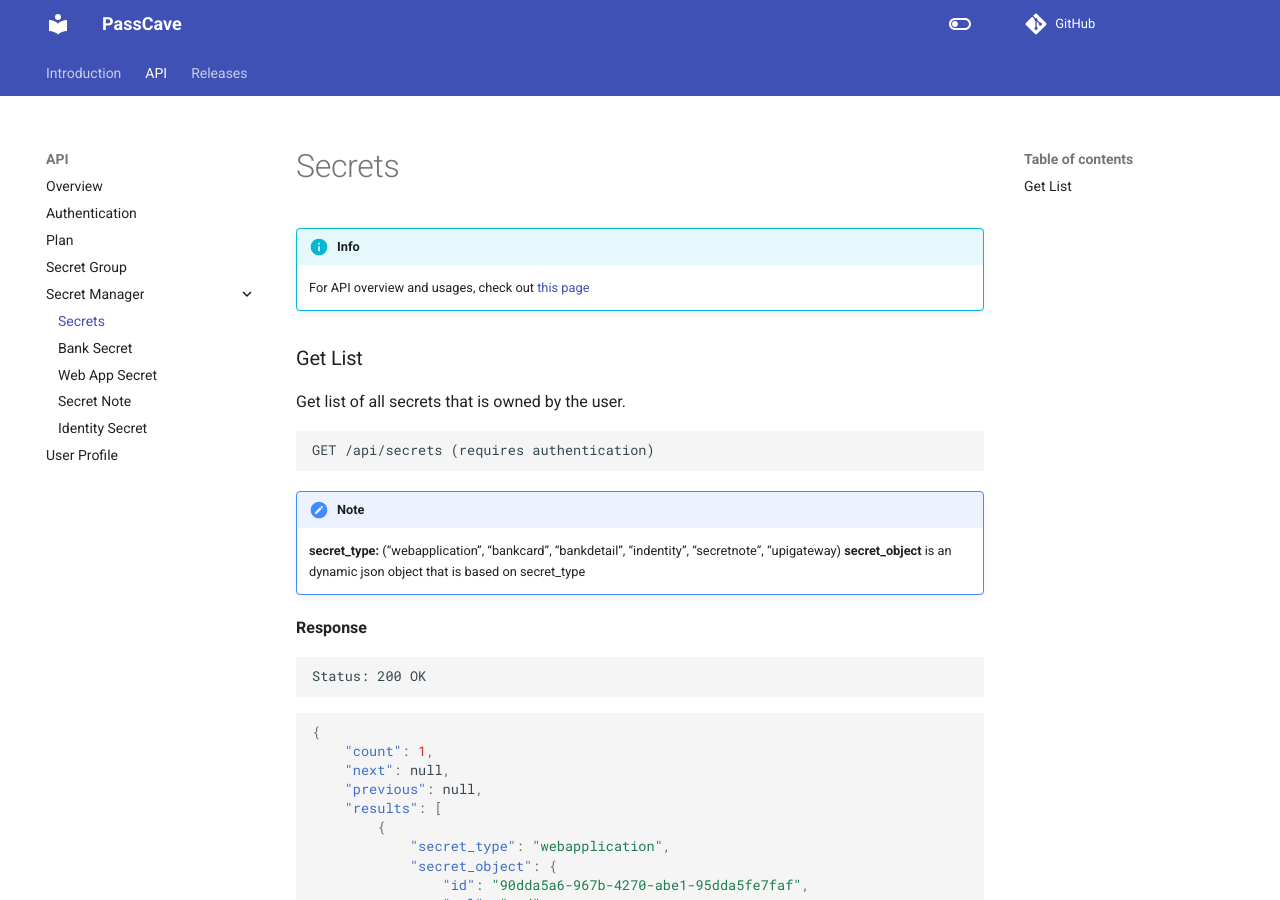
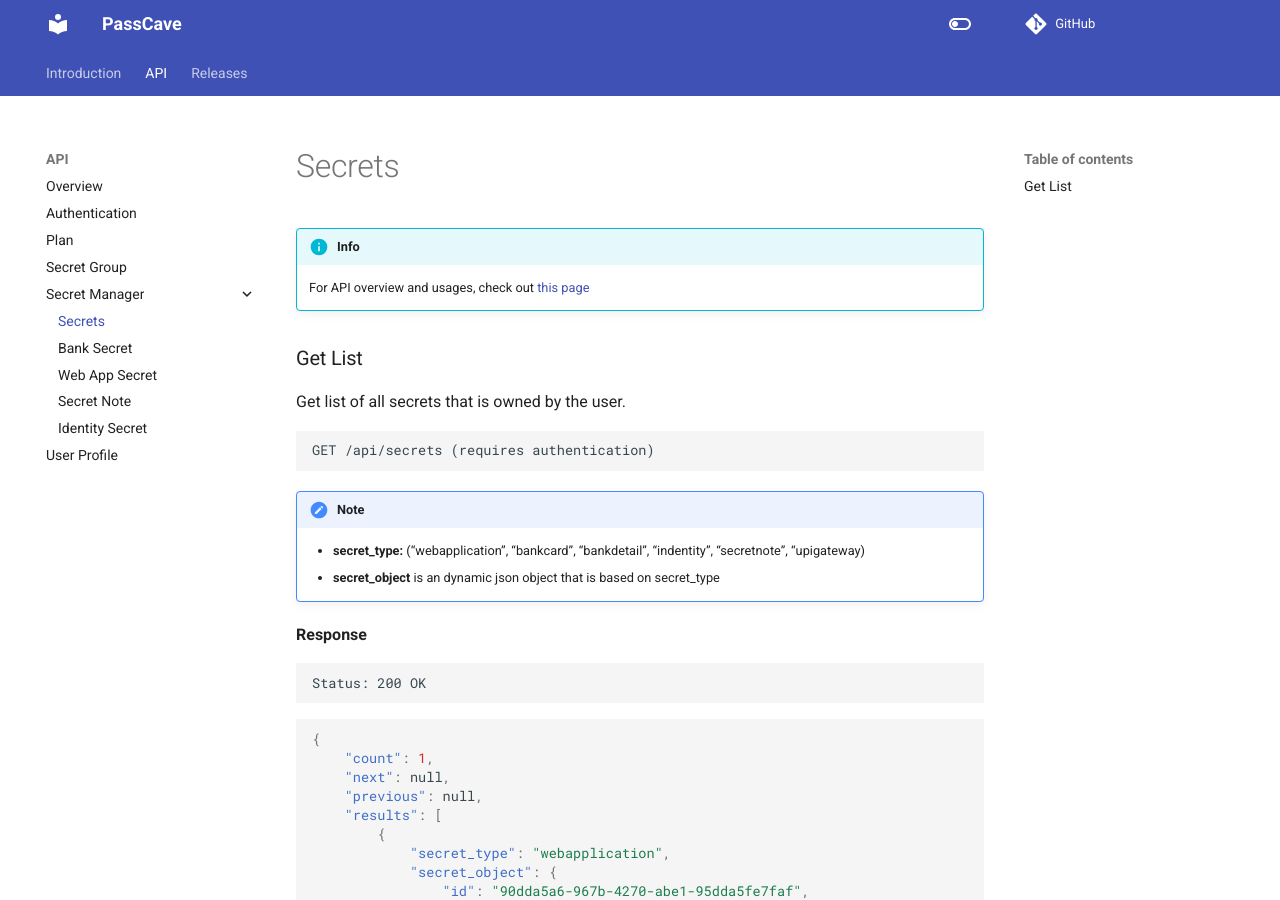
Before and after one commit to purnendukar/PassCave-backend, an MkDocs documentation site: the page built from docs/api/2-secrets.md, in a window 1280 px wide and 900 px high. Built offline with MkDocs 1.6.1 and Material for MkDocs 9.7.7, drawn with Linux system fonts in a browser that asks for light colours; comment, search, counter and statistics services are not loaded.

````diff
--- a/docs/api/2-secrets.md
+++ b/docs/api/2-secrets.md
@@ -12,8 +12,8 @@ GET /api/secrets (requires authentication)
 ```
 
 !!! Note
-    **secret_type:** ("webapplication", "bankcard", "bankdetail", "indentity", "secretnote", "upigateway)
-    **secret_object** is an dynamic json object that is based on secret_type
+    - **secret_type:** ("webapplication", "bankcard", "bankdetail", "indentity", "secretnote", "upigateway)
+    - **secret_object** is an dynamic json object that is based on secret_type
 
 **Response**
 ```
````
